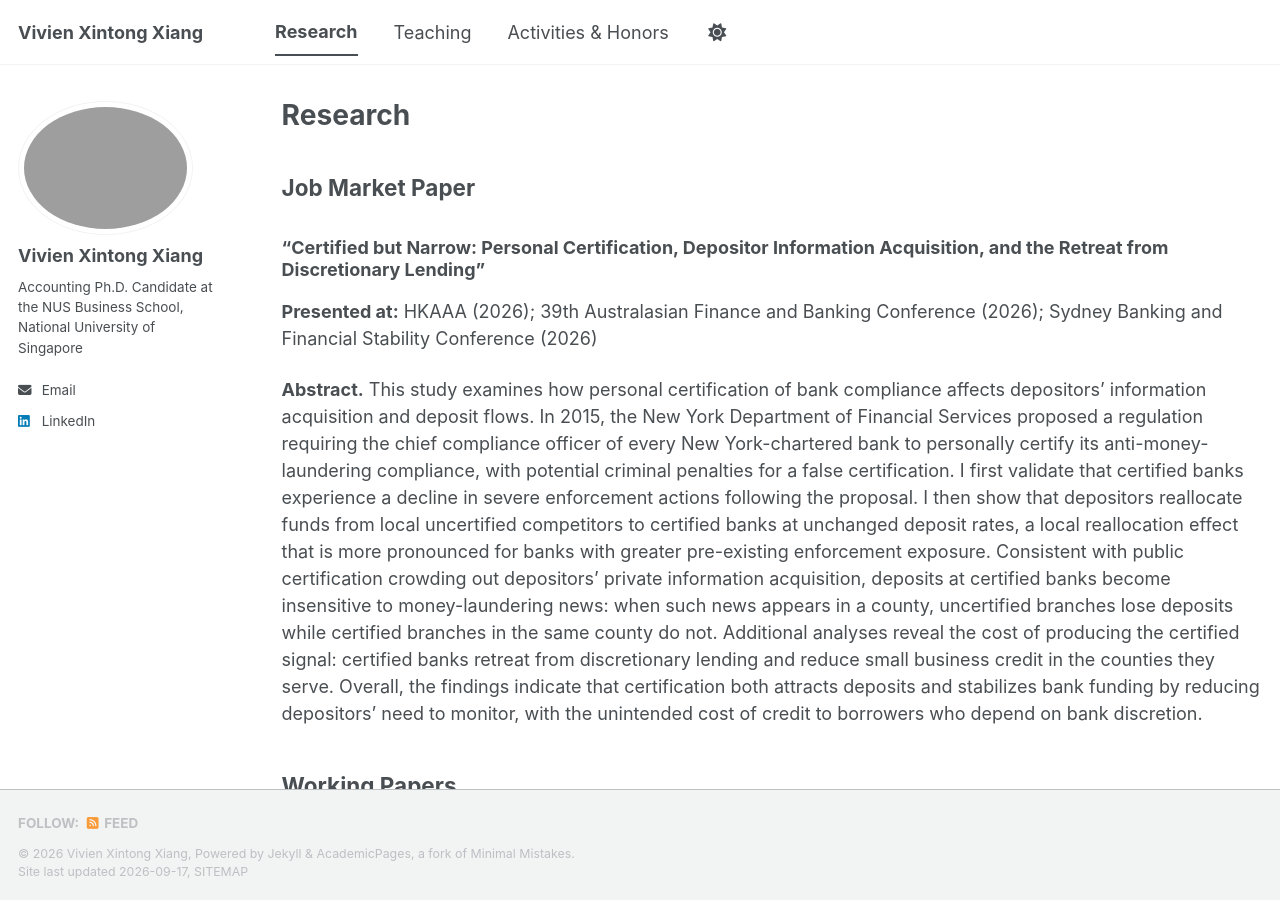
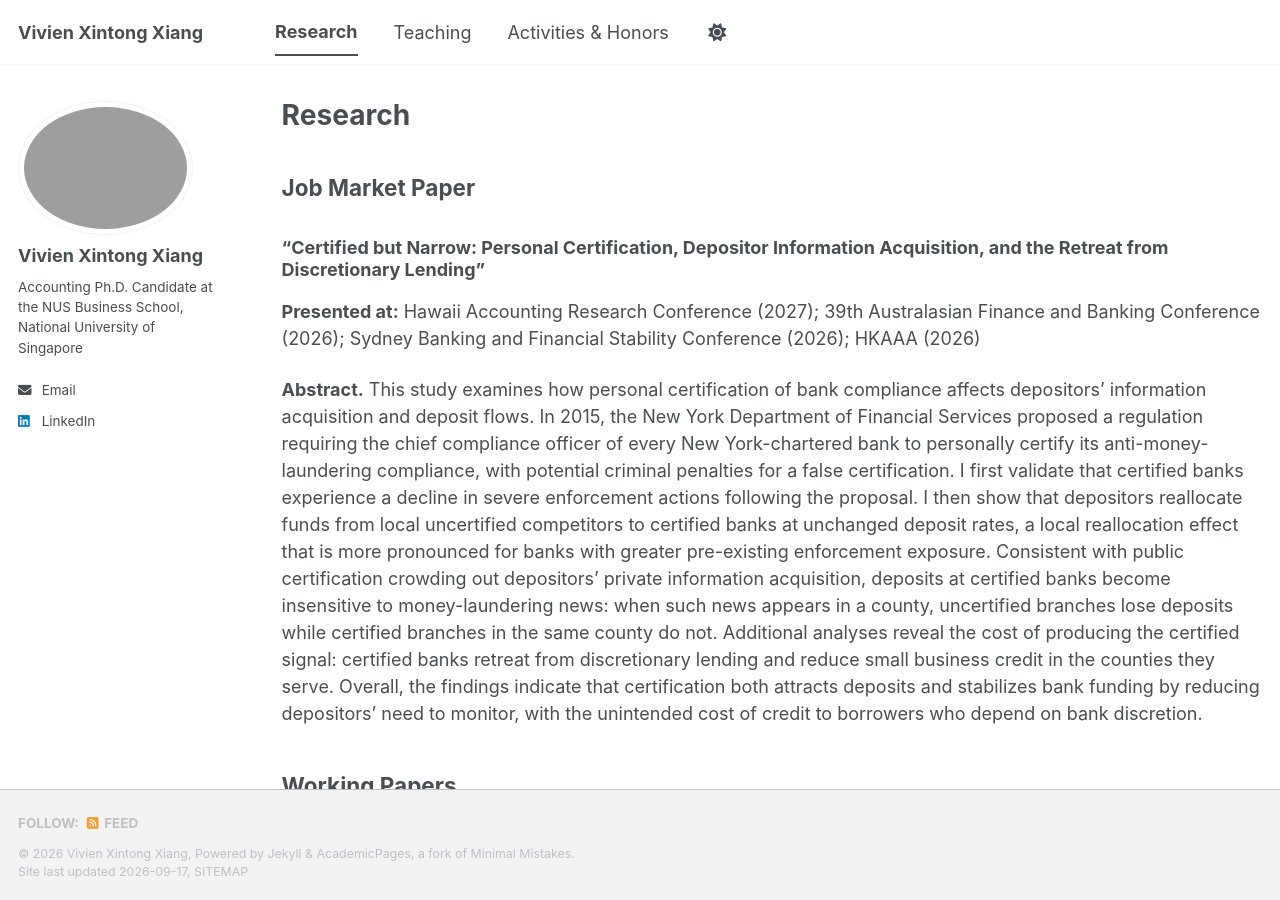
Before and after one commit to vivienxintongxiang/vivienxintongxiang.github.io, a Jekyll site: the page built from _pages/research.md, in a window 1280 px wide and 900 px high. Built offline with Jekyll 4.4.1, drawn with Linux system fonts in a browser that asks for light colours; a style sheet for code colours, icons or effects is not loaded.

Commit message:
Update research.md

```diff
--- a/_pages/research.md
+++ b/_pages/research.md
@@ -9,7 +9,7 @@ author_profile: true
 
 ### “Certified but Narrow: Personal Certification, Depositor Information Acquisition, and the Retreat from Discretionary Lending”
 
-**Presented at:** HKAAA (2026); 39th Australasian Finance and Banking Conference (2026); Sydney Banking and Financial Stability Conference (2026)
+**Presented at:** Hawaii Accounting Research Conference (2027); 39th Australasian Finance and Banking Conference (2026); Sydney Banking and Financial Stability Conference (2026); HKAAA (2026)
 
 **Abstract.** This study examines how personal certification of bank compliance affects depositors' information acquisition and deposit flows. In 2015, the New York Department of Financial Services proposed a regulation requiring the chief compliance officer of every New York-chartered bank to personally certify its anti-money-laundering compliance, with potential criminal penalties for a false certification. I first validate that certified banks experience a decline in severe enforcement actions following the proposal. I then show that depositors reallocate funds from local uncertified competitors to certified banks at unchanged deposit rates, a local reallocation effect that is more pronounced for banks with greater pre-existing enforcement exposure. Consistent with public certification crowding out depositors' private information acquisition, deposits at certified banks become insensitive to money-laundering news: when such news appears in a county, uncertified branches lose deposits while certified branches in the same county do not. Additional analyses reveal the cost of producing the certified signal: certified banks retreat from discretionary lending and reduce small business credit in the counties they serve. Overall, the findings indicate that certification both attracts deposits and stabilizes bank funding by reducing depositors' need to monitor, with the unintended cost of credit to borrowers who depend on bank discretion.
 
```
